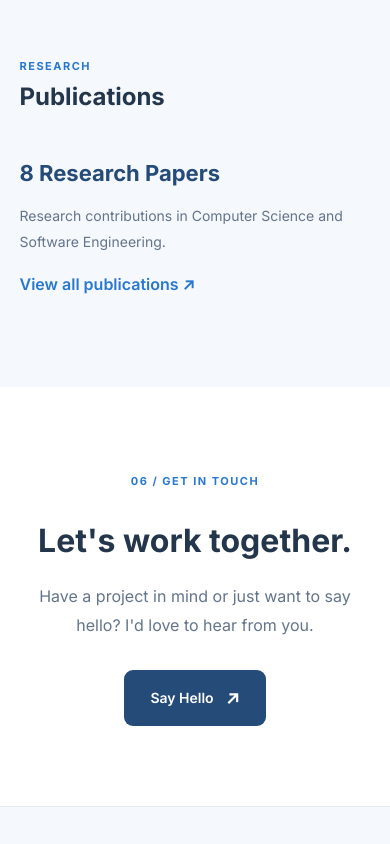
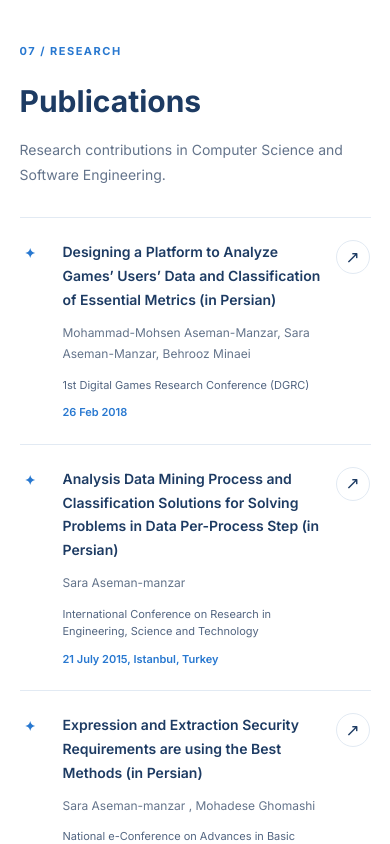
Before and after one commit to sasemanmanzar/personal-portfolio, a React (Create React App) app: page / in a window 390 px wide. Shown: the part 6760-7604 px from the top of the page. Built offline with nearby package versions, Linux system fonts and the light colour scheme.

Commit message:
add publication and other..

```diff
--- a/src/App.css
+++ b/src/App.css
@@ -1096,8 +1096,66 @@
 /* Contact Section */
 
 .contact-section {
+  padding: 100px 0;
+  background: var(--section-background);
+  text-align: left;
+}
+
+.contact-container {
+  max-width: 1100px;
+  margin: 0 auto;
+}
+
+.contact-section h2 {
+  color: var(--primary-color);
+  font-size: 36px;
+  margin: 18px 0 14px;
+}
+
+.contact-section p {
+  color: var(--muted-color);
+  font-size: 15px;
+  line-height: 1.8;
+  max-width: 600px;
+  margin: 0 0 28px;
+}
+
+.contact-button {
+  display: inline-flex;
+  align-items: center;
+  gap: 12px;
+  background: var(--secondary-color);
+  color: var(--background-color);
+  text-decoration: none;
+  padding: 13px 24px;
+  border-radius: 8px;
+  font-size: 14px;
+  font-weight: 600;
+  transition: background 0.3s ease, transform 0.3s ease;
+}
+
+.contact-button:hover {
+  background: var(--accent-color);
+  transform: translateY(-3px);
+}
+
+.contact-button span {
+  font-size: 18px;
+}
+
+@media (max-width: 768px) {
+  .contact-section {
+    padding: 75px 20px;
+  }
+
+  .contact-section h2 {
+    font-size: 30px;
+  }
+}
+
+/* .contact-section {
   padding: 110px 20px;
-  background: var(--background-color);
+  background: var(--section-background);
   text-align: center;
 }
 
@@ -1150,13 +1208,13 @@
   .contact-section h2 {
     font-size: 32px;
   }
-}
+} */
 
 
 /* Footer */
 
 .footer {
-  background: var(--section-background);
+  background: var(--background-color);
   border-top: 1px solid var(--border-color);
   padding: 45px 20px 25px;
 }
@@ -1236,8 +1294,150 @@
 /* publications-section */
 
 .publications-section {
+  padding: 100px 0;
+  background: var(--background-color);
+}
+
+.publications-heading {
+  display: flex;
+  /* justify-content: space-between; */
+  /* align-items: flex-end; */
+  /* gap: 30px; */
+  flex-direction: column;
+  align-items: flex-start;
+  gap: 12px;
+  margin-bottom: 45px;
+}
+
+.publications-heading h2 {
+  font-size: 36px;
+  color: var(--primary-color);
+  margin-top: 14px;
+}
+
+.publications-heading p {
+  /* max-width: 340px; */
+  max-width: none;
+  color: var(--muted-color);
+  font-size: 14px;
+  line-height: 1.8;
+  /* margin-bottom: 5px; */
+  margin: 0;
+}
+
+.publications-list {
+  border-top: 1px solid var(--border-color);
+}
+
+.publication-item {
+  display: grid;
+  grid-template-columns: 42px minmax(0, 1fr) 36px;
+  gap: 20px;
+  align-items: start;
+  padding: 27px 15px;
+  border-bottom: 1px solid var(--border-color);
+  transition: background 0.25s ease;
+}
+
+.publication-item:hover {
+  /* background: rgba(255, 255, 255, 0.65); */
+  background: var(--section-background);
+}
+
+.publication-number {
+  color: var(--accent-color);
+  font-size: 13px;
+  font-weight: 600;
+  padding-top: 3px;
+}
+
+.publication-details h3 {
+  color: var(--primary-color);
+  font-size: 16px;
+  font-weight: 600;
+  line-height: 1.7;
+  margin: 0 0 10px;
+}
+
+.publication-authors {
+  color: var(--muted-color);
+  font-size: 13px;
+  line-height: 1.8;
+  margin-bottom: 12px;
+}
+
+.publication-meta {
+  display: flex;
+  flex-wrap: wrap;
+  align-items: center;
+  gap: 10px;
+  color: var(--soft-text);
+  font-size: 12px;
+}
+
+.publication-year {
+  color: var(--accent-color);
+  font-weight: 600;
+}
+
+.publication-link {
+  width: 34px;
+  height: 34px;
+  display: flex;
+  align-items: center;
+  justify-content: center;
+  border: 1px solid var(--border-color);
+  border-radius: 50%;
+  color: var(--primary-color);
+  text-decoration: none;
+  font-size: 17px;
+  transition: all 0.25s ease;
+}
+
+.publication-link:hover {
+  background: var(--primary-color);
+  color: white;
+  border-color: var(--primary-color);
+}
+
+@media (max-width: 768px) {
+  .publications-section {
+    padding: 75px 0;
+  }
+
+  .publications-heading {
+    flex-direction: column;
+    align-items: flex-start;
+    gap: 12px;
+    margin-bottom: 30px;
+  }
+
+  .publications-heading h2 {
+    font-size: 30px;
+  }
+
+  .publication-item {
+    grid-template-columns: 28px minmax(0, 1fr) 30px;
+    gap: 10px;
+    padding: 22px 5px;
+  }
+
+  .publication-details h3 {
+    font-size: 14px;
+  }
+
+  .publication-authors {
+    font-size: 12px;
+  }
+
+  .publication-meta {
+    font-size: 11px;
+  }
+}
+
+/* .publications-section {
   padding: 90px 0;
-  background: var(--section-background);
+  background: var(--background-color);
 }
 
 .publications-container {
@@ -1275,7 +1475,7 @@
     flex-direction: column;
     align-items: flex-start;
   }
-}
+} */
 
 
 /* Hero App Showcase */
--- a/src/App.js
+++ b/src/App.js
@@ -181,7 +181,7 @@ function App() {
             </div>
           </div> */}
 
-          {/* <HeroVisual /> */}
+          <HeroVisual />
 
         </section>
 
@@ -646,7 +646,7 @@ function App() {
         </section>
 
         {/* Publications Section */}
-        <section className="publications-section" id="publications">
+        {/* <section className="publications-section" id="publications">
           <div className="container publications-container">
 
             <div>
@@ -671,22 +671,77 @@ function App() {
             </div>
 
           </div>
+        </section> */}
+
+        <section className="publications-section" id="publications">
+          <div className="container">
+
+            <div className="publications-heading">
+              <div>
+                <span className="section-label">{content.publication.label}</span>
+                <h2>{content.publication.heading}</h2>
+              </div>
+
+              <p>
+                {content.publication.headingText}
+              </p>
+            </div>
+
+            <div className="publications-list">
+              {content.publications.map((paper, index) => (
+                <article className="publication-item" key={index}>
+
+                  <span className="publication-number">✦
+                    {/* {String(index + 1).padStart(2, "0")} */}
+                  </span>
+
+                  <div className="publication-details">
+
+                    <h3>{paper.title}</h3>
+
+                    <p className="publication-authors">
+                      {paper.authors}
+                    </p>
+
+                    <div className="publication-meta">
+                      <span>{paper.venue}</span>
+                      <span className="publication-year">{paper.year}</span>
+                    </div>
+
+                  </div>
+
+                  {paper.link && (
+                    <a
+                      href={paper.link}
+                      target="_blank"
+                      rel="noreferrer"
+                      className="publication-link"
+                      aria-label={`Read ${paper.title}`}
+                    >
+                      ↗
+                    </a>
+                  )}
+
+                </article>
+              ))}
+            </div>
+
+          </div>
         </section>
 
         {/* Contact Section */}
         <section className="contact-section" id="contact">
           <div className="container contact-container">
-            <span className="section-label">06 / GET IN TOUCH</span>
+            <span className="section-label">{content.contact.label}</span>
 
-            <h2>Let's work together.</h2>
+            <h2>{content.contact.heading}</h2>
 
             <p>
-              Have a project in mind or just want to say hello?
-              I'd love to hear from you.
+              {content.contact.headingText}
             </p>
 
             <a
-              href="mailto:your.email@example.com"
+              href="mailto:s.asemanmanzar@gmail.com"
               className="contact-button"
             >
               Say Hello <span>↗</span>
@@ -704,7 +759,8 @@ function App() {
           Sara<span>.</span>
         </a>
 
-        <p>Designed & Built with care by Sara.</p>
+        {/* <p>Designed & Built with care by Sara.</p> */}
+        <p>Designed & developed by Sara Aseman-Manzar.</p>
 
         <div className="footer-links">
           {/* <a href="#home">Home</a>
@@ -718,6 +774,8 @@ function App() {
           <a href="#experience">{content.navigation.experience}</a>
           <a href="#projects">{content.navigation.projects}</a>
           <a href="#education">{content.navigation.education}</a>
+          <a href="#publications">{content.navigation.publications}</a>
+
         </div>
 
         <div className="footer-bottom">
--- a/src/content.js
+++ b/src/content.js
@@ -63,6 +63,79 @@ const content = {
     headingText:"A selection of Android applications I've independently developed and published."
   },
 
+  publications: [
+  {
+    title: "Designing a Platform to Analyze Games’ Users’ Data and Classification of Essential Metrics (in Persian)",
+    authors: "Mohammad-Mohsen Aseman-Manzar, Sara Aseman-Manzar, Behrooz Minaei",
+    venue: "1st Digital Games Research Conference (DGRC)",
+    year: "26 Feb 2018",
+    link: " https://civilica.com/doc/696919",
+  },
+  {
+    title: "Analysis Data Mining Process and Classification Solutions for Solving Problems in Data Per-Process Step (in Persian)",
+    authors: "Sara Aseman-manzar",
+    venue: "International Conference on Research in Engineering, Science and Technology",
+    year: "21 July 2015, Istanbul, Turkey",
+    link: "https://civilica.com/doc/398506",
+  },
+  {
+    title: "Expression and Extraction Security Requirements are using the Best Methods (in Persian)",
+    authors: "Sara Aseman-manzar , Mohadese Ghomashi",
+    venue: "National e-Conference on Advances in Basic Sciences and Engineering",
+    year: "Nov. 21, 2015",
+    link: "https://civilica.com/doc/304119",
+  },
+  {
+    title: "Introducing the most Effective Principles of Software Testing and evaluating the Logical Coverage Criteria for Seasonal Normal Functions (in Persian)",
+    authors: "Mohadese Ghomashi , Sara Aseman-manzar",
+    venue: "The Second National Conference on New Technologies in Electrical and Computer Engineering",
+    year: "Mar. 8, 2015",
+    link: "https://civilica.com/doc/337696",
+  },
+  {
+    title: "Classification of Data Pre-Processing Solutions in Data Mining and Knowledge Discovery (in Persian)",
+    authors: "Sara Aseman-manzar , Somaye Faghih-Mirzaie, Reza Ahsan, Abdol-Hamid Salman-Khaksar",
+    venue: "7th Iranian & 1st International Knowledge Management Conference",
+    year: "Feb. 17-18, 2015",
+    link: "https://civilica.com/doc/481328",
+  },
+  {
+    title: "Successful Implement of Requirements Engineering with the Best Available Tools then Comparing and evaluating them with Existing Criteria (in Persian)",
+    authors: "Mohadese Ghomashi , Sara Aseman-manzar",
+    venue: "National e-Conference on Advances in Basic Sciences and Engineering",
+    year: "Oct. 28, 2014",
+    link: "https://civilica.com/doc/304021",
+  },
+  {
+    title: "Analysis and Improving the Software Testing Process based on the Mutation Test (in Persian)",
+    authors: "Sara Aseman-manzar, Mohadese Ghomashi",
+    venue: "The First National Conference on Meta-Heuristic Algorithms and their Applications in Science and Engineering",
+    year: "Aug. 7, 2014",
+    link: "",
+  },
+  {
+    title: "Customer Relationship Management and its Implementation of an Organization (in Persian)",
+    authors: "Sara Aseman-manzar",
+    venue: "National e-Conference on Advances in Basic Sciences and Engineering",
+    year: "30 Jul 2014",
+    link: "https://civilica.com/doc/304120",
+  },
+],
+
+  publication:{
+    label:"07 / RESEARCH",
+    heading:"Publications",
+    headingText:"Research contributions in Computer Science and Software Engineering."
+  },
+
+
+
+  contact:{
+    label:"08 / GET IN TOUCH",
+    heading:"Let's work together.",
+    headingText:"Have a project in mind or just want to say hello? I'd love to hear from you."
+  },
+
 
 };
 
```
